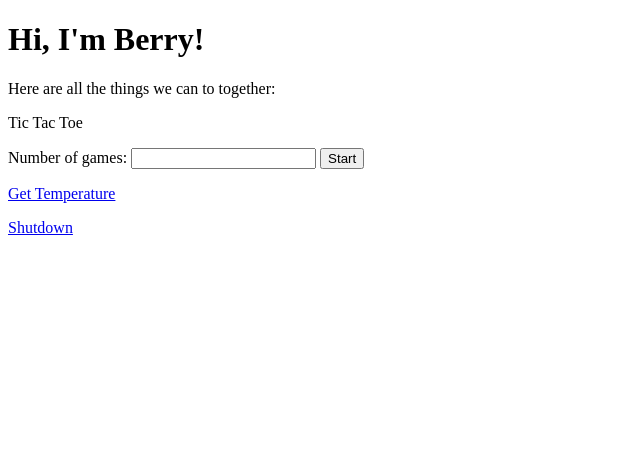
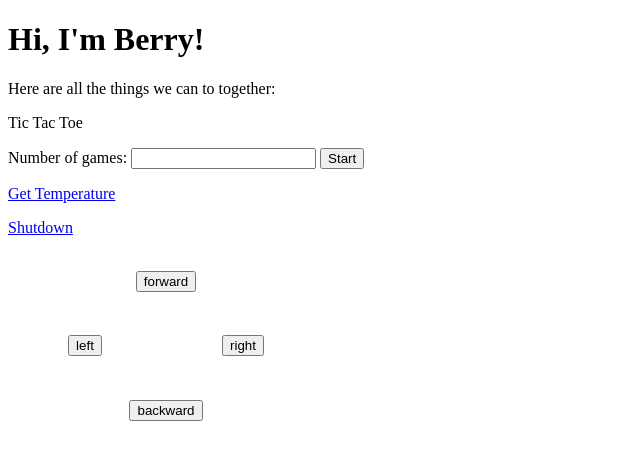
Before and after one commit to ayoung91/Berry, a Flask app: page / in a window 1280 px wide. Shown: the top 460 px of the page, without its empty margins (0-640 px from the left). Run offline with Flask 2, Linux system fonts and the light colour scheme.

Commit message:
Rasberry pi to anf from Arduino

```diff
--- a/WebServer/main.py
+++ b/WebServer/main.py
@@ -1,5 +1,6 @@
 from flask import Flask, render_template, request
 import subprocess
+import serial
 from SenseHat_TicTacToe import RunTicTacToe
 from SenseHat_GetTemperature import GetTemperature
 from SenseHat_Clear import ClearSenseHat
@@ -7,6 +8,8 @@ from SenseHat_DrawUtility import ShowShutdownAnimation, ShowRaspberry
 from shutdown import ShutdownPi
 
 app = Flask(__name__)
+ser=serial.Serial("/dev/ttyACM0",9600)
+ser.baudrate=9600
 
 _numGames = 0
 
@@ -41,6 +44,31 @@ def numGames():
     }
     return render_template('index.html', **templateData)
 
+@app.route("/moveForward", methods=['GET','POST'])
+def moveForward():
+    ser.write(b"Move forward\n")
+    return ser.readline()
+
+@app.route("/turnLeft", methods=['GET','POST'])
+def turnLeft():
+    ser.write(b"Turn left\n")
+    return ser.readline()
+
+@app.route("/turnRight", methods=['GET','POST'])
+def turnRight():
+    ser.write(b"Turn right\n")
+    return ser.readline()
+
+@app.route("/moveBackward", methods=['GET','POST'])
+def moveBackward():
+    ser.write(b"Move backward\n")
+    return ser.readline()
+
+@app.route("/stopMoving", methods=['GET','POST'])
+def stopMoving():
+    ser.write(b"Stop moving\n")
+    return ser.readline()
+
 if __name__ == "__main__":
     ShowRaspberry()
     app.run(host='192.168.0.112', port=5000, debug=True)
--- /dev/null
+++ b/WebServer/static/css/joystick.css
@@ -0,0 +1,14 @@
+.joystick-container {
+    display: flex;
+    width: 25%;
+    height: 150px;
+    justify-content: space-between;
+    flex-direction: column;
+    align-items: center;
+}
+
+.middle {
+    display: flex;
+    width: 100%;
+    justify-content: space-around;
+}
--- a/WebServer/templates/index.html
+++ b/WebServer/templates/index.html
@@ -1,5 +1,6 @@
 <!DOCTYPE html>
     <head>
+      <link rel="stylesheet" type="text/css" href="../static/css/joystick.css" media="screen" />
       <title>{{ title }}</title>
     </head>
     <body>
@@ -13,5 +14,20 @@
         </form>
         <p><a href="/gettemperature">Get Temperature</a></p>
         <p><a href="/shutdown">Shutdown</a></p>
+        <br />
+        <div class="joystick-container">
+            <div class="top">
+                <button onmousedown="moveForward()" onmouseup="stopMoving()">forward</button>
+            </div>
+            <div class="middle">
+                <button onmousedown="turnLeft()" onmouseup="stopMoving()"">left</button>
+                <button onmousedown="turnRight()" onmouseup="stopMoving()"">right</button>
+            </div>
+            <div class="bottom">
+                <button onmousedown="moveBackward()" onmouseup="stopMoving()"">backward</button>
+            </div>
+        </div>
+
+        <script src="../static/js/joystick.js" type="text/javascript"></script>
     </body>
 </html>
```
Also changed, not shown: WebServer/static/js/joystick.js (added, +49 -0 lines), 3 other files.
